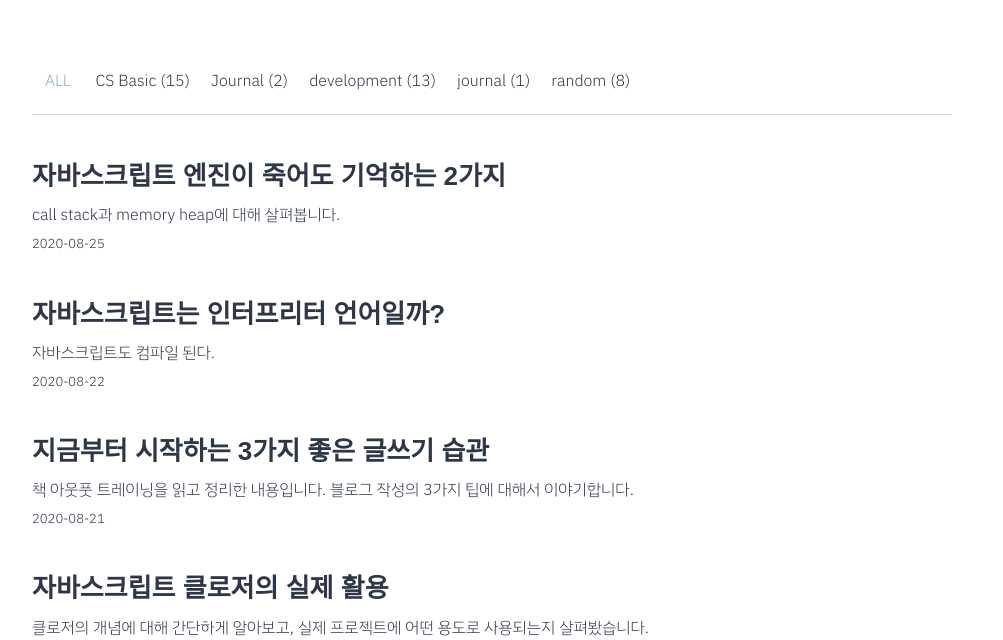
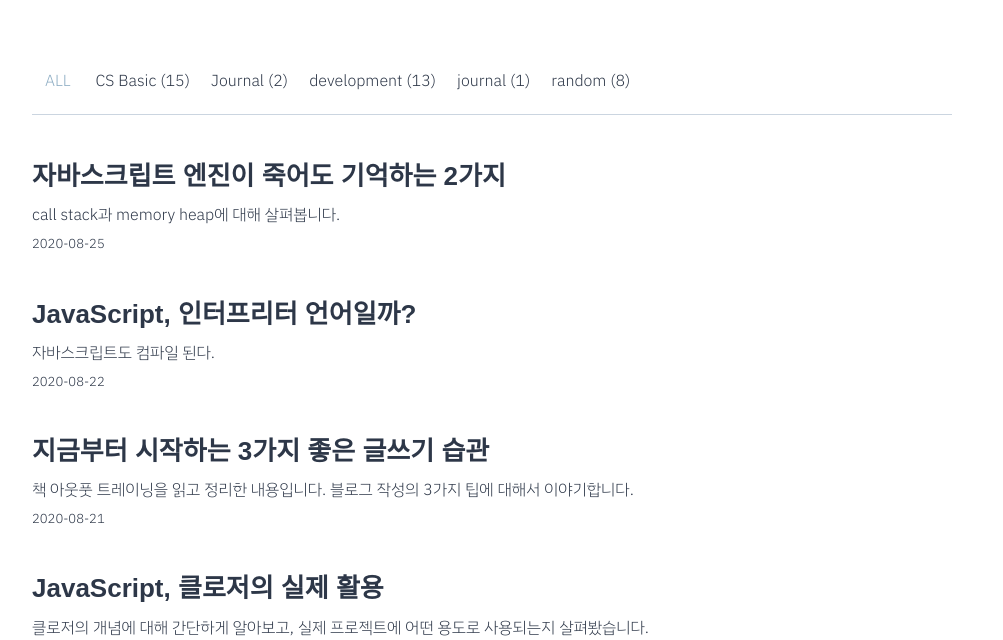
Before and after one commit to oowgnoj/oowgnoj.dev, a Gatsby site: page / in a window 1280 px wide. Shown: the part 160-800 px from the top of the page, without its empty margins (148-1151 px from the left). Built offline with nearby package versions, Linux system fonts and the light colour scheme; Gatsby itself is replaced by a stand-in of ours; some packages are replaced by stand-ins of ours; a web font is replaced by a local one.

Commit message:
change some titles

```diff
--- a/posts/2020-08-20-JS-closure.md
+++ b/posts/2020-08-20-JS-closure.md
@@ -1,6 +1,6 @@
 ---
 layout: post
-title: '자바스크립트 클로저의 실제 활용'
+title: 'JavaScript, 클로저의 실제 활용'
 path: 'post/js-closure'
 author: 'oowgnoj'
 subtitle: '클로저의 개념에 대해 간단하게 알아보고, 실제 프로젝트에 어떤 용도로 사용되는지 살펴봤습니다.'
--- a/posts/2020-08-22-js-engine.md
+++ b/posts/2020-08-22-js-engine.md
@@ -1,6 +1,6 @@
 ---
 layout: post
-title: '자바스크립트는 인터프리터 언어일까?'
+title: 'JavaScript, 인터프리터 언어일까?'
 path: 'review/advanced-js-1'
 author: 'oowgnoj'
 subtitle: '자바스크립트도 컴파일 된다.'
```
